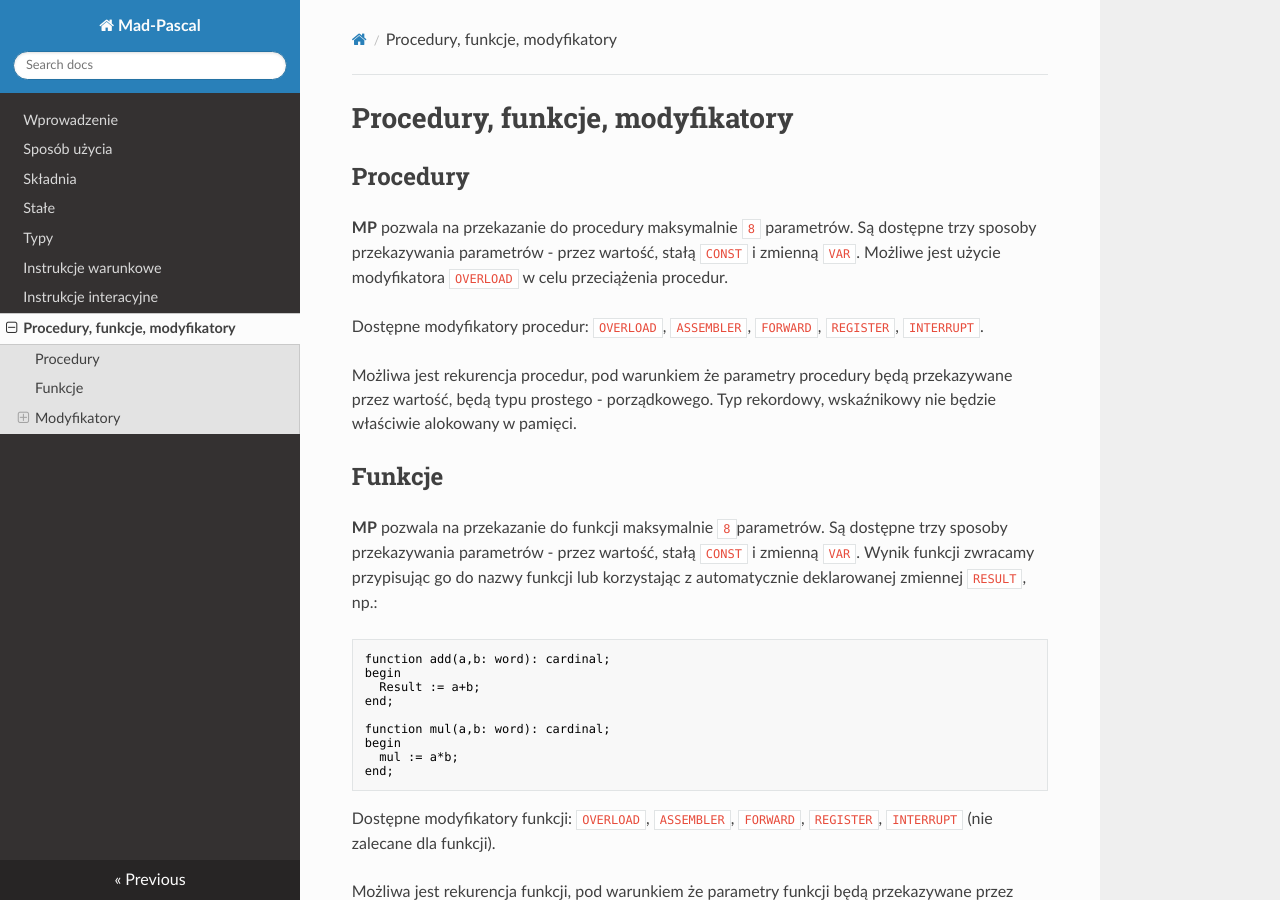
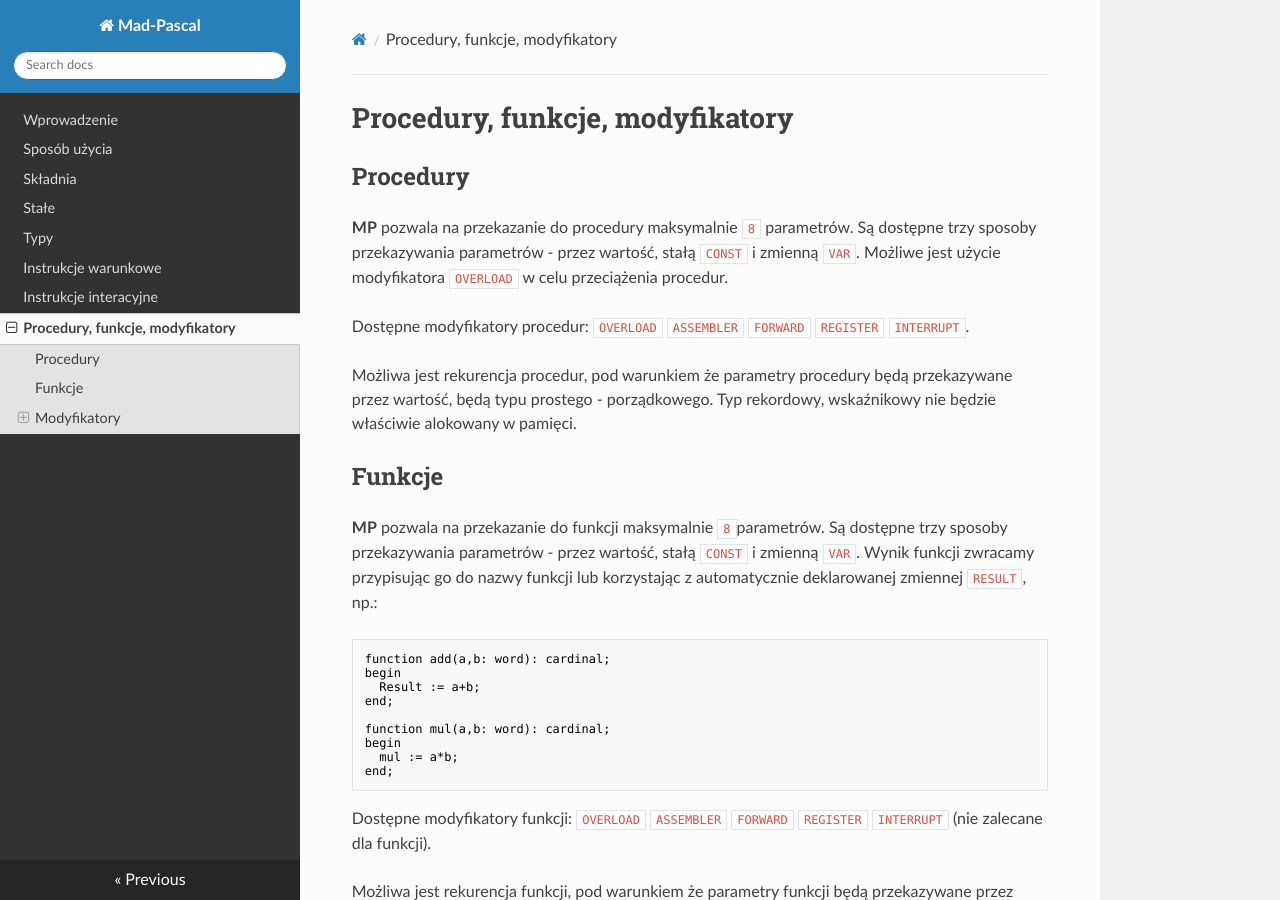
Before and after one commit to zbyti/mad-pascal-mkdocs, an MkDocs documentation site: the page built from docs/08-procedury-funkcje.md, in a window 1280 px wide and 900 px high. Built offline with MkDocs 1.6.1, drawn with Linux system fonts in a browser that asks for light colours; nearby versions of some CDN libraries.

Commit message:
proc/func redakcja

````diff
--- a/docs/08-procedury-funkcje.md
+++ b/docs/08-procedury-funkcje.md
@@ -4,7 +4,7 @@
 
 **MP** pozwala na przekazanie do procedury maksymalnie `8` parametrów. Są dostępne trzy sposoby przekazywania parametrów - przez wartość, stałą `CONST` i zmienną `VAR`. Możliwe jest użycie modyfikatora `OVERLOAD` w celu przeciążenia procedur.
 
-Dostępne modyfikatory procedur: `OVERLOAD`, `ASSEMBLER`, `FORWARD`, `REGISTER`, `INTERRUPT`.
+Dostępne modyfikatory procedur: `OVERLOAD` `ASSEMBLER` `FORWARD` `REGISTER` `INTERRUPT`.
 
 Możliwa jest rekurencja procedur, pod warunkiem że parametry procedury będą przekazywane przez wartość, będą typu prostego - porządkowego. Typ rekordowy, wskaźnikowy nie będzie właściwie alokowany w pamięci.
 
@@ -24,7 +24,7 @@ begin
 end;
 ```
 
-Dostępne modyfikatory funkcji: `OVERLOAD`, `ASSEMBLER`, `FORWARD`, `REGISTER`, `INTERRUPT` (nie zalecane dla funkcji).
+Dostępne modyfikatory funkcji: `OVERLOAD` `ASSEMBLER` `FORWARD` `REGISTER` `INTERRUPT` (nie zalecane dla funkcji).
 
 Możliwa jest rekurencja funkcji, pod warunkiem że parametry funkcji będą przekazywane przez wartość, będą typu prostego - porządkowego. Typ rekordowy, wskaźnikowy nie będzie właściwie alokowany w pamięci.
 
````
